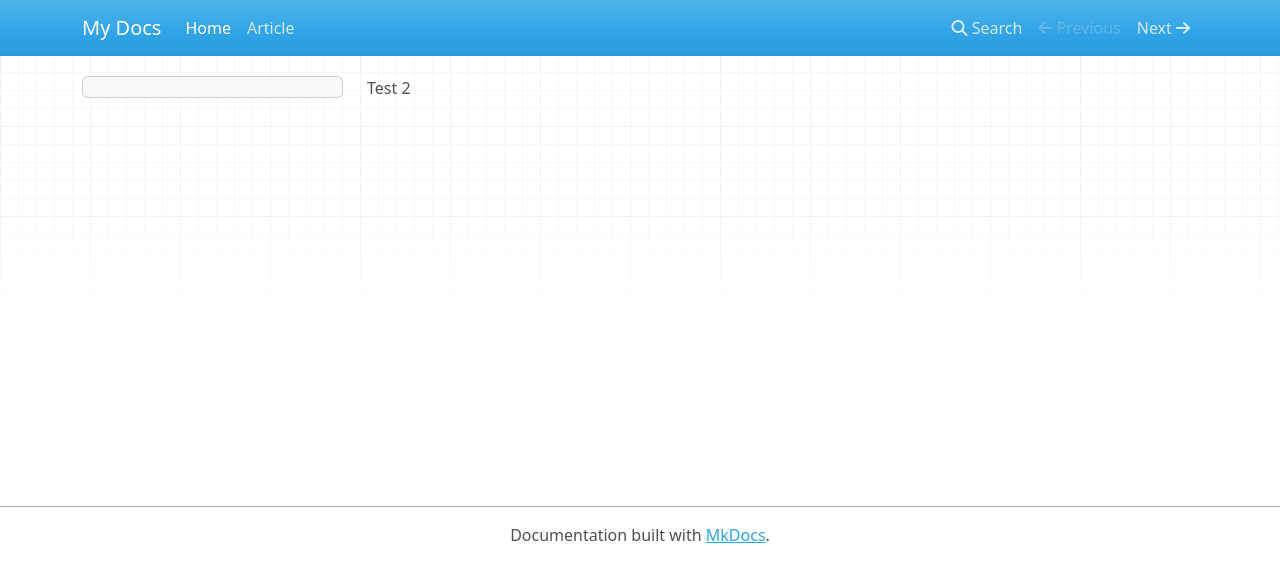
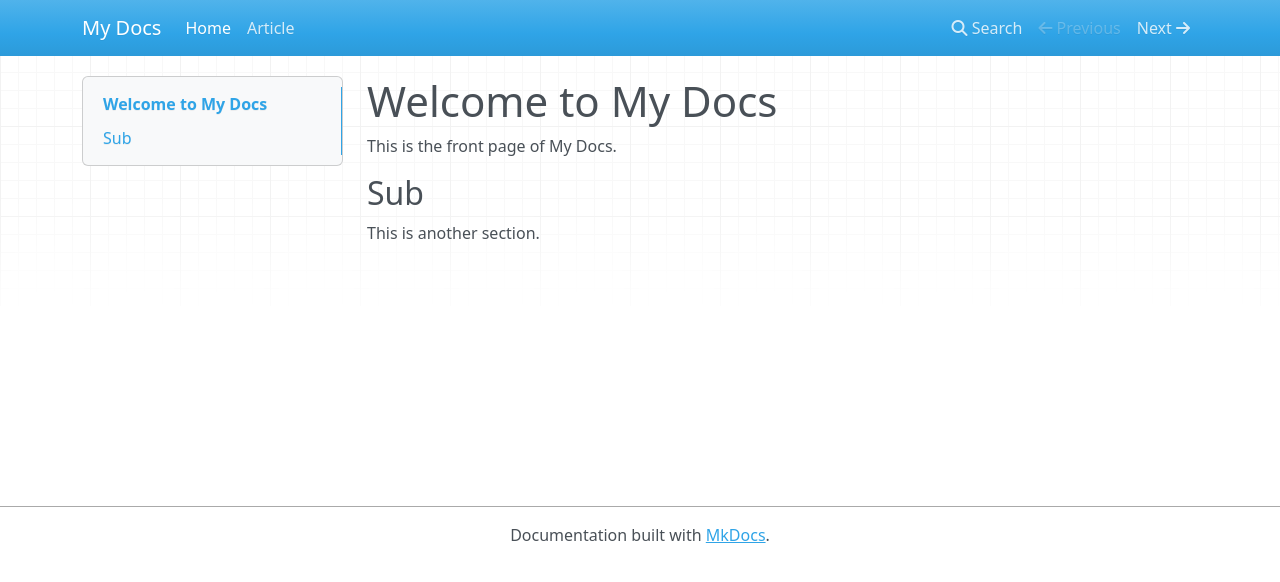
Before and after one commit to nmakke/MkDocsTest, an MkDocs documentation site: the page built from docs/index.md, in a window 1280 px wide. Shown: the top 582 px of the page. Built offline with MkDocs 1.6.1, drawn with Linux system fonts in a browser that asks for light colours; nearby versions of some CDN libraries.

Commit message:
Update index.md

```diff
--- a/docs/index.md
+++ b/docs/index.md
@@ -1 +1,7 @@
-Test 2
+# Welcome to My Docs
+
+This is the front page of My Docs.
+
+## Sub
+
+This is another section.
```
